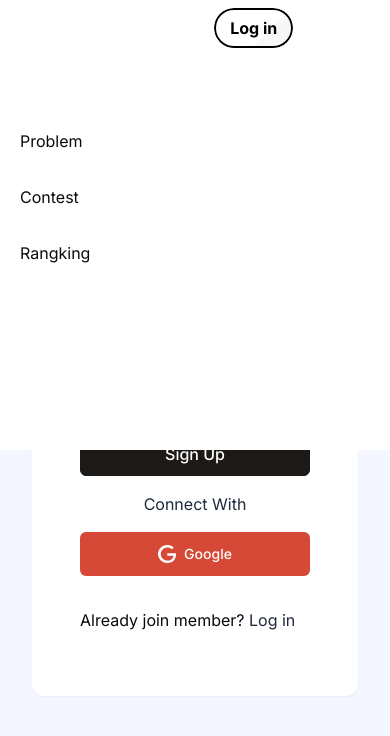
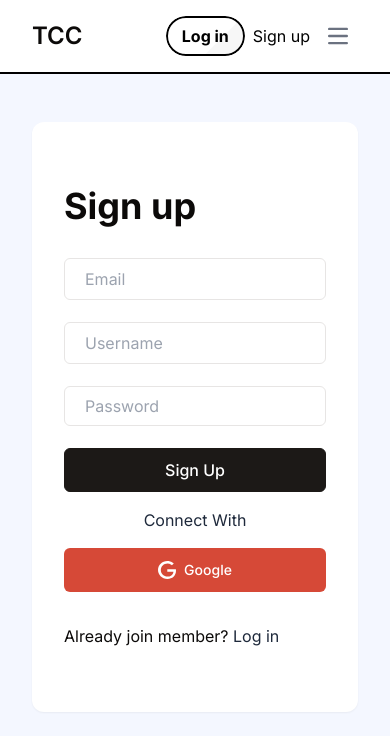
Before and after one commit to fadhrr/TCC-Frontend, a Next.js app: page /auth/signup in a window 390 px wide. Shown: the top 736 px of the page. Built offline with nearby package versions, Linux system fonts and the light colour scheme; no server answers.

Commit message:
Add google provider && mobile header

```diff
--- a/src/app/auth/signin/page.tsx
+++ b/src/app/auth/signin/page.tsx
@@ -59,7 +59,7 @@ export default function SignUp() {
   return (
     <div className="bg-[#F4F7FF] h-screen py-12">
       <div className="container mx-auto">
-        <div className="mx-auto max-w-[525px] rounded-xl bg-white px-12 py-16 shadow-sm">
+        <nav className="mx-auto max-w-[525px] rounded-xl bg-white px-8 py-16 shadow-sm">
           <p className="text-4xl font-bold w-full mb-8">Log In</p>
           <form className="">
             <div className="mb-[22px]">
@@ -123,7 +123,7 @@ export default function SignUp() {
               Sign Up
             </Link>
           </p>
-        </div>
+        </nav>
       </div>
     </div>
   );
--- a/src/app/auth/signup/page.tsx
+++ b/src/app/auth/signup/page.tsx
@@ -69,7 +69,7 @@ export default function SignUp() {
   return (
     <div className="bg-[#F4F7FF] h-screen py-12">
       <div className="container mx-auto">
-        <div className="mx-auto max-w-[525px] rounded-xl bg-white px-12 py-16 shadow-sm">
+        <div className="mx-auto max-w-[525px] rounded-xl bg-white px-8 py-16 shadow-sm">
           <p className="text-4xl font-bold w-full mb-8">Sign up</p>
           <form className="">
             <div className="mb-[22px]">
--- a/src/components/Header/index.tsx
+++ b/src/components/Header/index.tsx
@@ -61,32 +61,30 @@ export default function Navbar() {
       });
   };
 
-  const [sticky, setSticky] = useState(false);
-  const handleStickyNavbar = () => {
-    if (window.scrollY >= 80) {
-      setSticky(true);
-    } else {
-      setSticky(false);
-    }
-  };
-  useEffect(() => {
-    window.addEventListener('scroll', handleStickyNavbar);
-  });
 
   return (
-    <header className="bg-white border-b-2 border-black sticky top-0">
-      <nav className="flex justify-between py-2 items-center w-[92%] mx-auto">
-        <div>
-          <a href="/">
-            <img
-              className="w-10 cursor-pointer"
-              src={`/images/icon.jpg`}
-              alt="..."
-            />
+    // <header className="bg-white border-b-2 border-black sticky top-0">
+      <nav className="bg-white border-b-2 border-black sticky top-0 backdrop-blur-md dark:bg-gray-900">
+        <div className="flex flex-wrap items-center justify-between p-4 mx-4">
+          <div className="flex items-center space-x-4">
+            <a
+              href="/"
+              className="flex items-center rtl:space-x-reverse"
+            >
+              {/* <img
+                src="https://flowbite.com/docs/images/logo.svg"
+                className="h-8"
+                alt="Flowbite Logo"
+                /> */}
+              <span className="self-center text-2xl font-semibold whitespace-nowrap dark:text-white">
+                TCC
+              </span>
             </a>
-        </div>
-        <div className="nav-links duration-500 md:static absolute bg-white md:min-h-fit min-h-[60vh] left-0 top-[-100%] md:w-auto w-full flex items-center px-5">
-          <ul className="flex md:flex-row flex-col md:items-center md:gap-[4vw] gap-8">
+            <div
+              className="hidden w-full md:block md:w-auto"
+              id="navbar-default"
+            >
+              <ul className="font-medium flex flex-col p-4 md:p-0 mt-4 border border-gray-100 rounded-lg bg-gray-50 md:flex-row md:space-x-8 rtl:space-x-reverse md:mt-0 md:border-0 md:bg-white dark:bg-gray-800 md:dark:bg-gray-900 dark:border-gray-700">
                 <li>
                   <a className="hover:text-gray-500" href="#">
                     Problem
@@ -104,7 +102,8 @@ export default function Navbar() {
                 </li>
               </ul>
             </div>
-        <div className="flex items-center gap-6">
+          </div>
+          <div className="flex items-center space-x-2">
             {user ? (
               <DropdownMenu>
                 <DropdownMenuTrigger asChild>
@@ -169,8 +168,33 @@ export default function Navbar() {
                 </Link>
               </>
             )}
+            <button
+              data-collapse-toggle="navbar-default"
+              type="button"
+              className="inline-flex items-start p-2.5 w-10 h-10 justify-center text-sm text-gray-500 rounded-full md:hidden hover:bg-gray-100 focus:outline-none focus:ring-2 focus:ring-gray-200 dark:text-gray-400 dark:hover:bg-gray-700 dark:focus:ring-gray-600"
+              aria-controls="navbar-default"
+              aria-expanded="false"
+            >
+              <span className="sr-only">Open main menu</span>
+              <svg
+                className="w-5 h-5"
+                aria-hidden="true"
+                xmlns="http://www.w3.org/2000/svg"
+                fill="none"
+                viewBox="0 0 17 14"
+              >
+                <path
+                  stroke="currentColor"
+                  stroke-linecap="round"
+                  stroke-linejoin="round"
+                  stroke-width="2"
+                  d="M1 1h15M1 7h15M1 13h15"
+                />
+              </svg>
+            </button>
+          </div>
         </div>
       </nav>
-    </header>
+    // </header>
   );
 }
```
Lines whose indentation alone changed are shown as unchanged.
